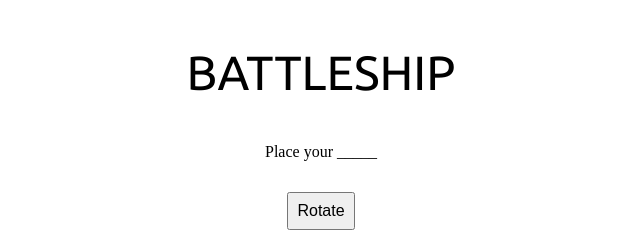
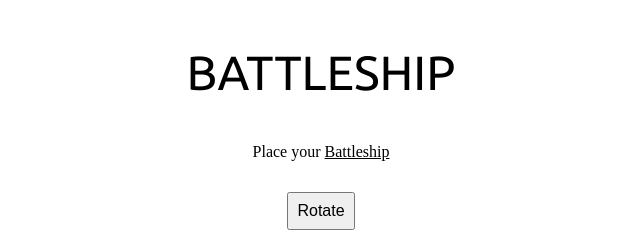
Before and after one commit to prestf8/Battleship, a website with bundled scripts: page index.html in a window 1280 px wide. Both pictures are taken after a click on the element 482 px from the left and 279 px from the top of the page. Shown: the top 240 px of the page, 319-959 px from the left. Built offline with nearby package versions, Linux system fonts and the light colour scheme.

Commit message:
set current place down ship label whenever place down ship

```diff
--- a/index.html
+++ b/index.html
@@ -12,7 +12,7 @@
 <body>
     <h1 class="game-logo">BATTLESHIP</h1>
     <div class="place-down-ship-elements">
-        <p class="place-your">Place your _____ </p>
+        <p class="place-your">Place your <span class="current-place-ship">Carrier</span></p>
         <div class="rotate-direction-ship-container">
     </div>
         <button class="rotate-direction-ship">Rotate</button>
--- a/modules/DOM.js
+++ b/modules/DOM.js
@@ -5,6 +5,10 @@
     let placeShipLength = 5; // Length of ship to place
     let playerBoardDivs, computerBoardDivs;
     let horizontal = true;
+
+    let setCurrentPlaceShipLabelDOM = (name) => {
+        document.querySelector(".current-place-ship").textContent = name;
+    }
 
     let hoverShipPlacement = (event) => {
         console.log(placeShipLength);
@@ -192,6 +196,7 @@
     }
 
     return {
+        setCurrentPlaceShipLabelDOM,
         beginCombatStage,
         initialization,
         toggleHorizontal,
--- a/modules/Game.js
+++ b/modules/Game.js
@@ -50,18 +50,19 @@
 
         if (!placeDownStage) {
             return;
-            // THEN REMOVE EVENT LISTENERS AND REDIRECT CLICKS TO ATTACKING
         }
 
         let shipData = shipsToBePlaced.shift();
         let playerGameboard = player.getGameboard();
         let shipToBePlaced = Ship(shipData.name, shipData.size);
 
+
         for(let coords of shipPlacement) {
             playerGameboard.placeShip(parseInt(coords), shipToBePlaced);
         }
 
         if (shipsToBePlaced.length > 0) {
+            DOM.setCurrentPlaceShipLabelDOM(shipsToBePlaced[0].name);
             DOM.setPlaceShipLength(shipsToBePlaced[0].size);
         } else {
             placeDownStage = false;
--- a/stylesheets/style.css
+++ b/stylesheets/style.css
@@ -21,6 +21,10 @@
 
 .place-your {
     text-align: center;
+}
+
+.current-place-ship {
+    text-decoration: underline;
 }
 
 .rotate-direction-ship {
```
